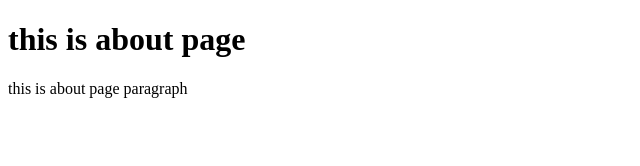
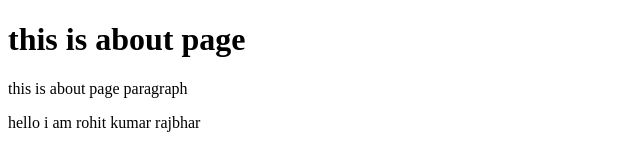
Before and after one commit to rohitrajbhar7/Learning-Git, a plain HTML site: page about.html in a window 1280 px wide. Shown: the whole page, without its empty margins (0-640 px from the left). Drawn offline with Linux system fonts and the light colour scheme.

Commit message:
changed about

```diff
--- a/about.html
+++ b/about.html
@@ -9,5 +9,6 @@
 <body>
     <h1>this is about page</h1>
     <p>this is about page paragraph</p>
+    <p>hello i am rohit kumar rajbhar</p>
 </body>
 </html>
```
